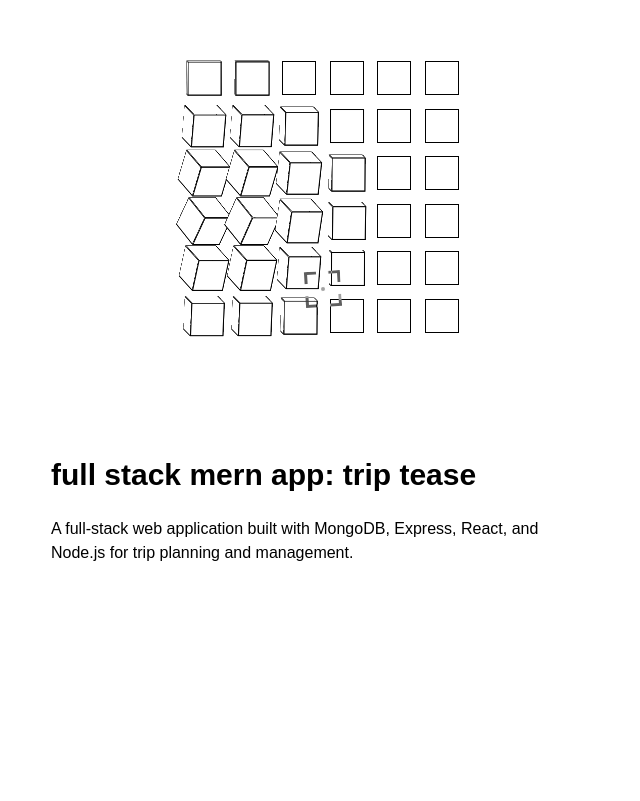
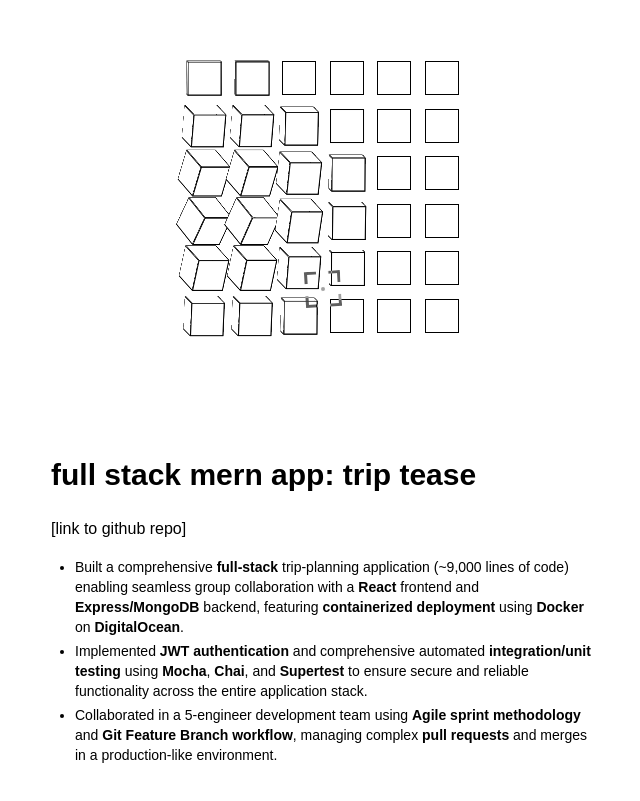
Before and after one commit to frederickrohn/personal_website, a Next.js app in the folder site/: page /projects/full-stack-mern-app-trip-tease in a window 1280 px wide. Shown: the part 111-912 px from the top of the page, without its empty margins (317-957 px from the left). Before the commit the page ends 800 px from the top, so only its background shows below. Built offline with nearby package versions, Linux system fonts and the light colour scheme.

Commit message:
filled in the first real project - mern app

```diff
--- a/site/src/app/projects/full-stack-mern-app-trip-tease/page.tsx
+++ b/site/src/app/projects/full-stack-mern-app-trip-tease/page.tsx
@@ -8,7 +8,22 @@ export default function FullStackMernAppTripTease() {
       <main className="prose prose-neutral mx-auto max-w-xl px-4 py-12">
         <CubesHeader />
         <h1 className="text-3xl font-bold mb-6">full stack mern app: trip tease</h1>
-        <p>A full-stack web application built with MongoDB, Express, React, and Node.js for trip planning and management.</p>
+        <p className="mb-4">
+          <a href="https://github.com/frederickrohn/trip-tease" target="_blank" rel="noreferrer" className="cursor-target">
+            [link to github repo]
+          </a>
+        </p>
+        <ul className="list-disc ml-6 mt-3 space-y-1 text-sm">
+          <li>
+            Built a comprehensive <strong>full-stack</strong> trip-planning application (~9,000 lines of code) enabling seamless group collaboration with a <strong>React</strong> frontend and <strong>Express/MongoDB</strong> backend, featuring <strong>containerized deployment</strong> using <strong>Docker</strong> on <strong>DigitalOcean</strong>.
+          </li>
+          <li>
+            Implemented <strong>JWT authentication</strong> and comprehensive automated <strong>integration/unit testing</strong> using <strong>Mocha</strong>, <strong>Chai</strong>, and <strong>Supertest</strong> to ensure secure and reliable functionality across the entire application stack.
+          </li>
+          <li>
+            Collaborated in a 5-engineer development team using <strong>Agile sprint methodology</strong> and <strong>Git Feature Branch workflow</strong>, managing complex <strong>pull requests</strong> and merges in a production-like environment.
+          </li>
+        </ul>
       </main>
     </>
   );
```
Also changed, not shown: 2 other files (tests, documents, lock files or other folders).
